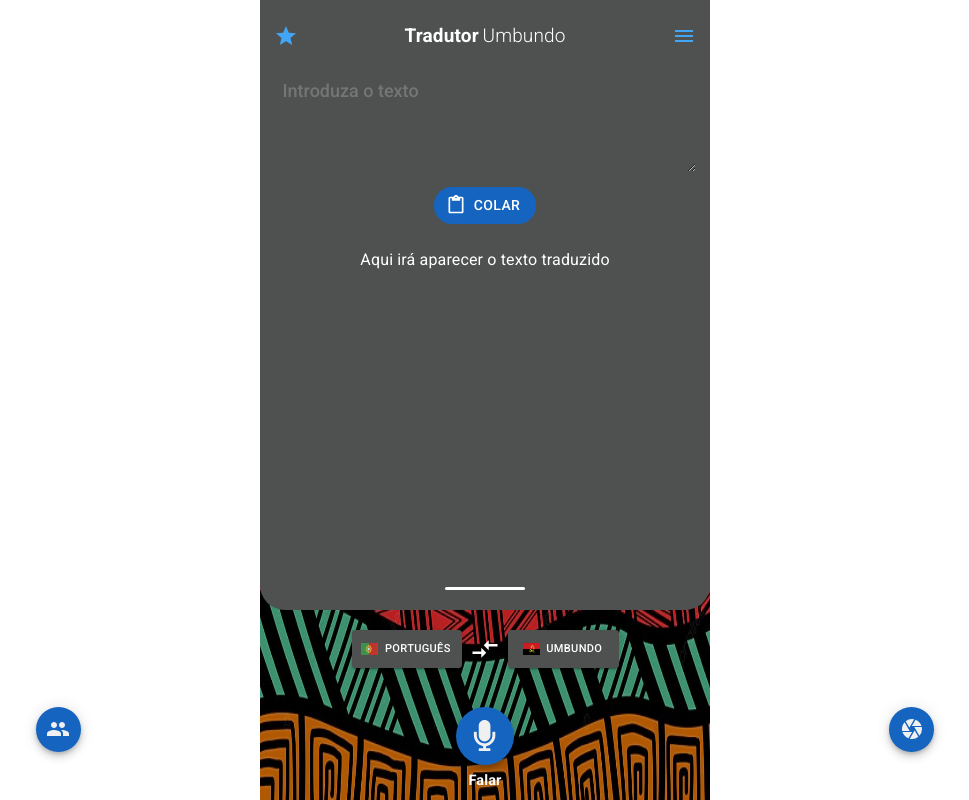
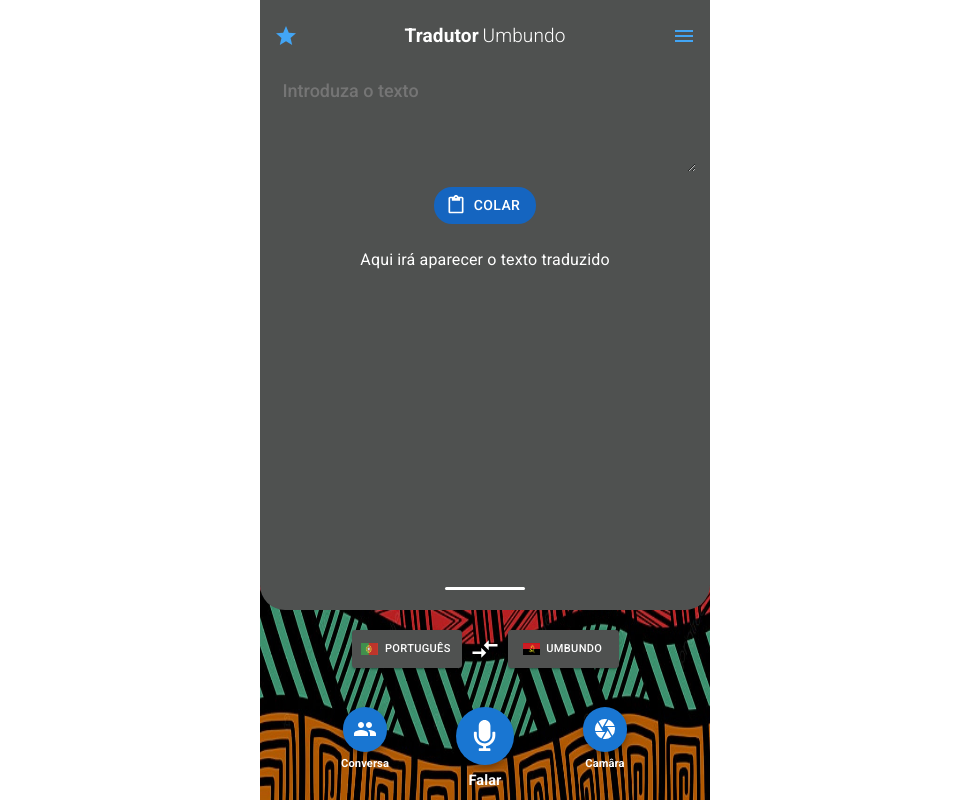
Before and after one commit to Francisco-Fetapi/portuguese-umbundo-dictionary, a React (Vite) app: page / in a window 1280 px wide. Shown: the whole page, without its empty margins (155-1124 px from the left). Built offline with nearby package versions, Linux system fonts and the light colour scheme.

Commit message:
fix bug in footer

```diff
--- a/src/components/Footer.tsx
+++ b/src/components/Footer.tsx
@@ -32,14 +32,7 @@ function FabWithText({ icon, label, bigger }: FabWithTextProps) {
           : undefined
       }
     >
-      <Fab
-        sx={(theme) => ({
-          backgroundColor: theme.palette.primary.dark,
-          color: "#F0F0F0",
-        })}
-      >
-        {icon}
-      </Fab>
+      <Fab color="primary">{icon}</Fab>
       <Box mt={0.5}>
         <Text
           align="center"
--- a/src/pages/Home.tsx
+++ b/src/pages/Home.tsx
@@ -6,7 +6,7 @@ import { BoxColumnCenter } from "../styles/General";
 
 export default function Home() {
   return (
-    <div>
+    <div className="super-container">
       <Header />
       <BoxColumnCenter mt={2}>
         <LanguageToggle />
--- a/src/styles/General.ts
+++ b/src/styles/General.ts
@@ -68,7 +68,7 @@ export const InputArea = styled.div`
 export const FooterContainer = styled.div`
   position: fixed;
   bottom: 0;
-  left: 0;
-  right: 0;
+  width: 100%;
+  max-width: var(--max-width);
   padding: 10px 0px;
 `;
--- a/src/styles/GlobalStyles.ts
+++ b/src/styles/GlobalStyles.ts
@@ -8,6 +8,7 @@ export const GlobalStyles = createGlobalStyle<StylesProps>`
 
   :root{
     --primary-color:#4f5150;
+    --max-width:450px;
   }
 
     .bg-container{
@@ -35,6 +36,7 @@ export const GlobalStyles = createGlobalStyle<StylesProps>`
             `};
     }
     .super-container{
-      max-width:450px;
+      max-width:var(--max-width);
+      position: relative;
     }
 `;
```
